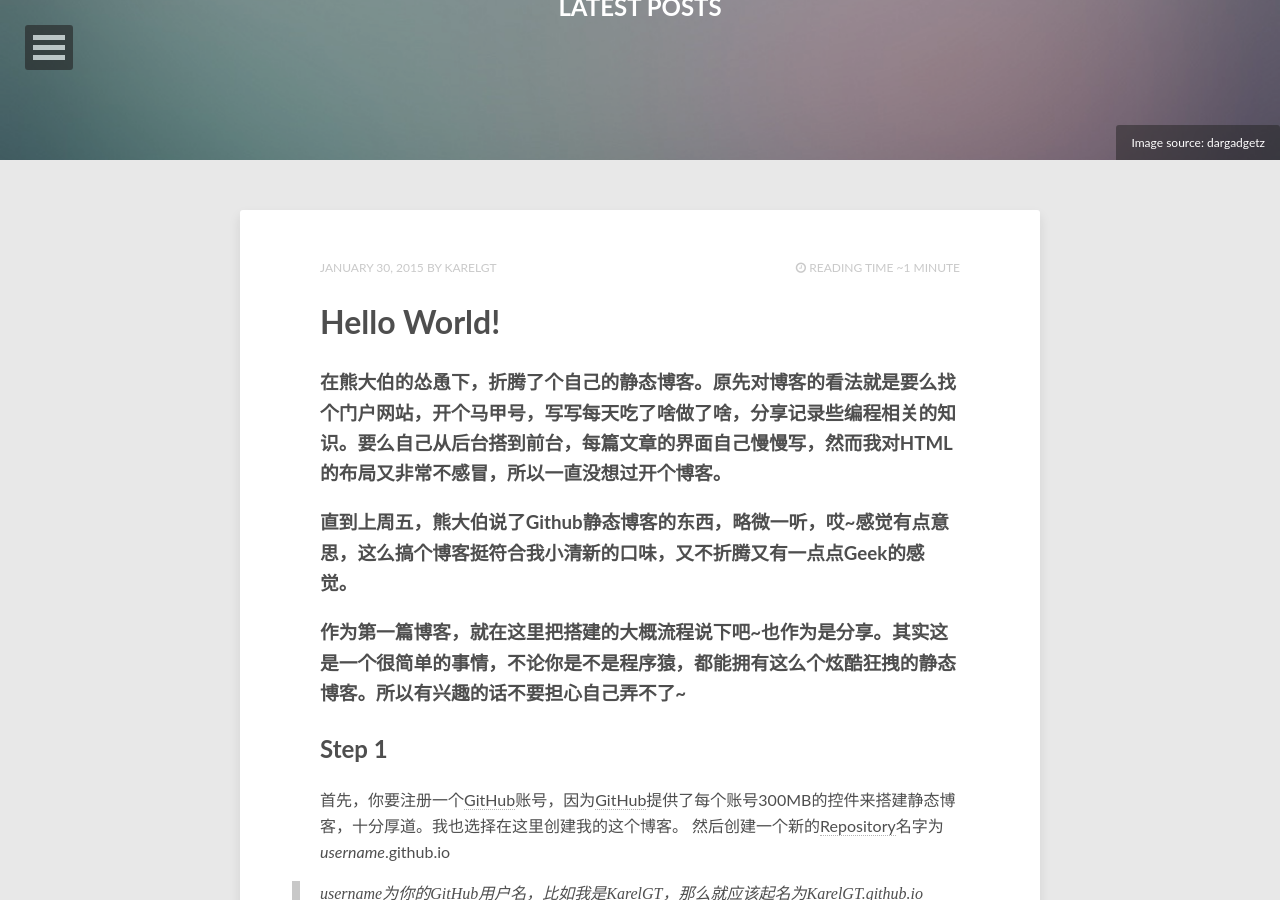
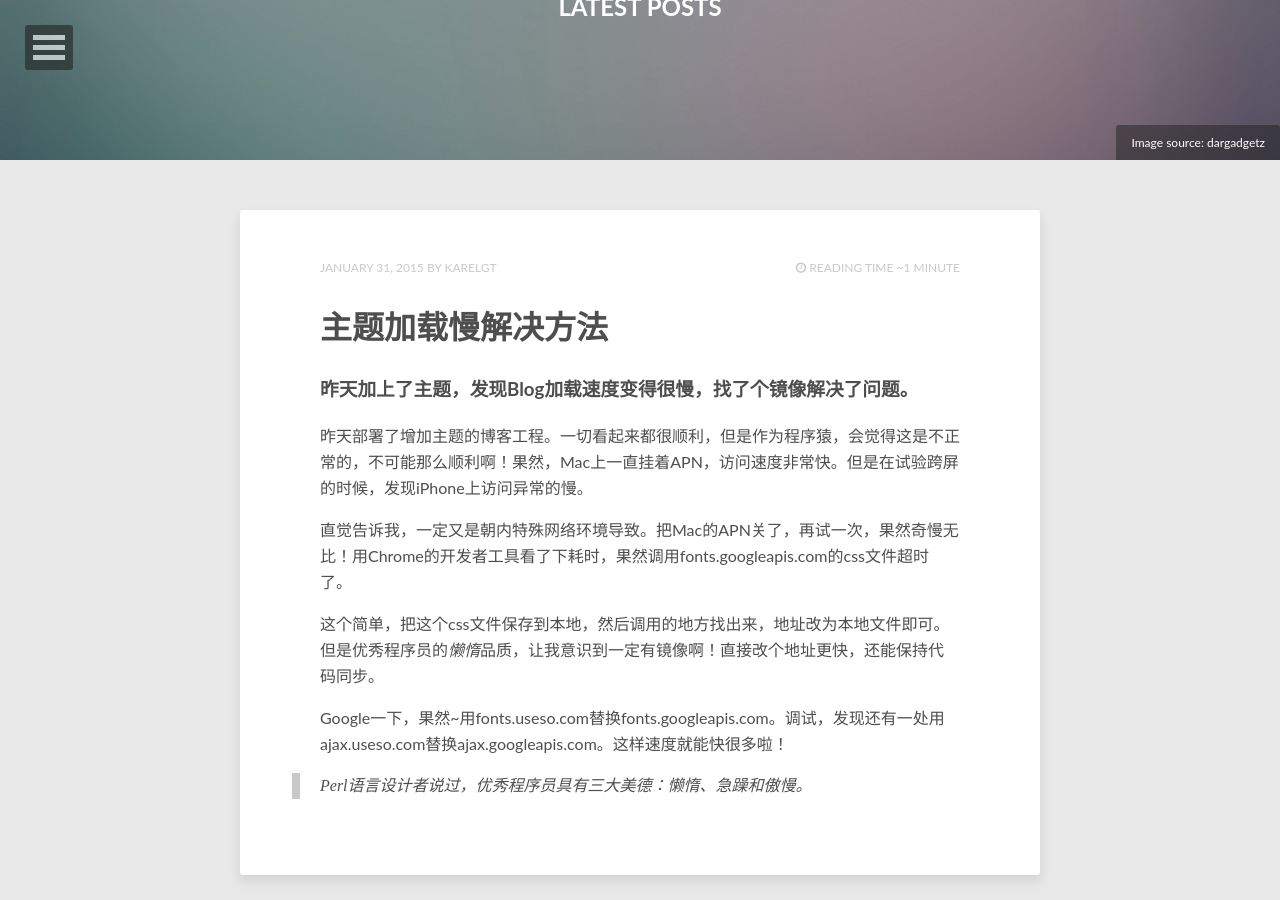
Before and after one commit to KarelGT/KarelGT.github.io, a Jekyll site: the page built from index.html, in a window 1280 px wide and 900 px high, scrolled down 240 px. Built offline with Jekyll 4.4.1, drawn with Linux system fonts in a browser that asks for light colours; some web fonts are replaced; the list of posts is cut into pages by our own code.

Commit message:
添加一篇Blog

```diff
--- a/_config.yml
+++ b/_config.yml
@@ -6,7 +6,7 @@ words_per_minute: 200
 # Your site's domain goes here (eg: //mmistakes.github.io, http://mademistakes.com, etc)
 # When testing locally leave blank or use http://localhost:4000
 # When release use http://karelgt.com
-url:							http://karelgt.com
+url:
 
 # Owner/author information
 owner:
--- /dev/null
+++ b/_posts/2015-01-31-主题加载慢解决方法.md
@@ -0,0 +1,19 @@
+---
+layout: post
+title: 主题加载慢解决方法
+description: "静态博客使用主题加载速度慢"
+modified: 2015-01-31
+tags: [网页优化]
+---
+
+###昨天加上了主题，发现Blog加载速度变得很慢，找了个镜像解决了问题。
+
+昨天部署了增加主题的博客工程。一切看起来都很顺利，但是作为程序猿，会觉得这是不正常的，不可能那么顺利啊！果然，Mac上一直挂着APN，访问速度非常快。但是在试验跨屏的时候，发现iPhone上访问异常的慢。
+
+直觉告诉我，一定又是朝内特殊网络环境导致。把Mac的APN关了，再试一次，果然奇慢无比！用Chrome的开发者工具看了下耗时，果然调用fonts.googleapis.com的css文件超时了。
+
+这个简单，把这个css文件保存到本地，然后调用的地方找出来，地址改为本地文件即可。但是优秀程序员的*懒惰*品质，让我意识到一定有镜像啊！直接改个地址更快，还能保持代码同步。
+
+Google一下，果然~用fonts.useso.com替换fonts.googleapis.com。调试，发现还有一处用ajax.useso.com替换ajax.googleapis.com。这样速度就能快很多啦！
+
+> Perl语言设计者说过，优秀程序员具有三大美德：懒惰、急躁和傲慢。
```
Also changed, not shown: _data/navigation.yml (+2 -5 lines).
